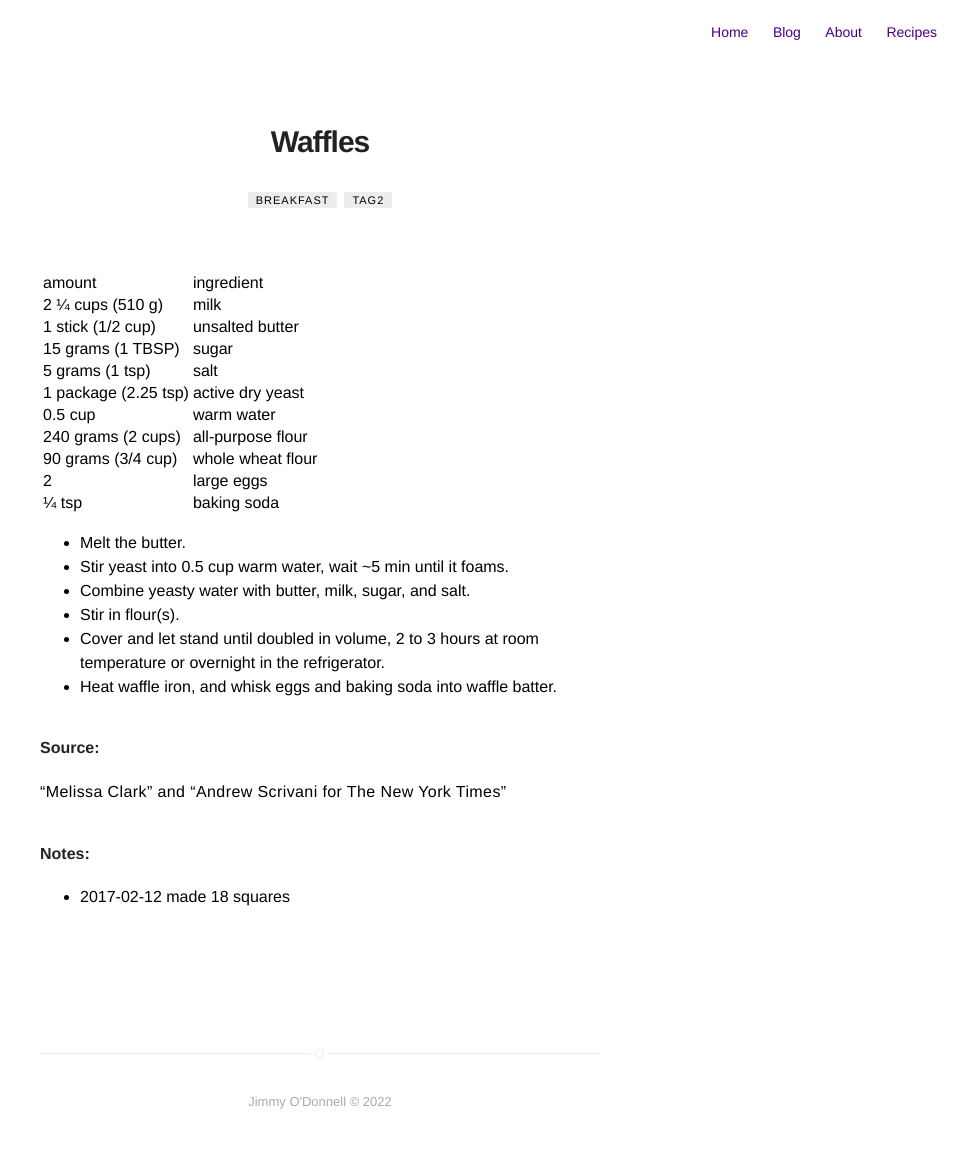
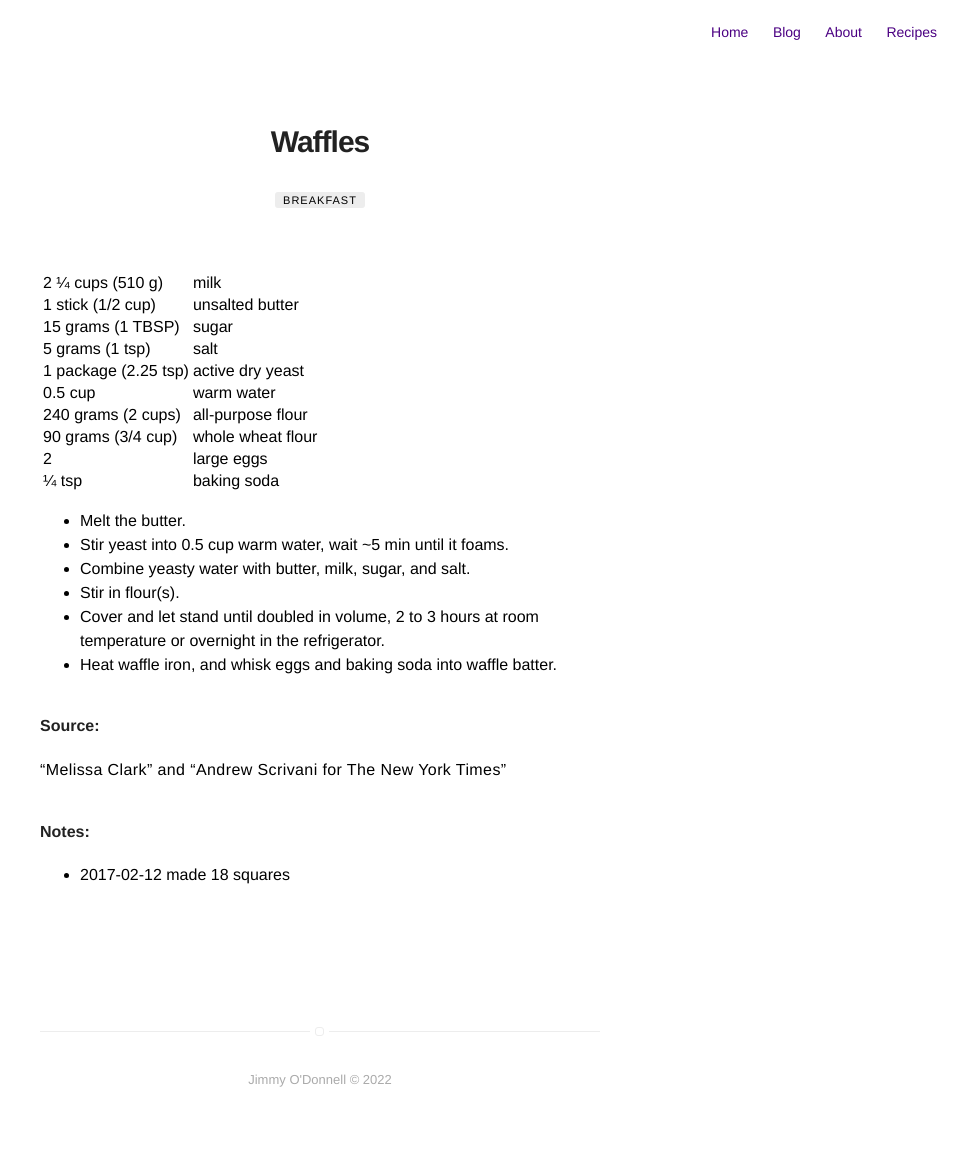
Before and after one commit to jimmyodonnell/jimmyodonnell.github.io, a Jekyll site: the page built from recipes/waffles.md, in a window 1280 px wide. Shown: the whole page, without its empty margins (320-1280 px from the left). Built offline with Jekyll 4.4.1, drawn with Linux system fonts in a browser that asks for light colours; after the commit the page ends 1127 px from its top, so only the background shows below that.

Commit message:
fix tags and ingredients

```diff
--- a/recipes/waffles.md
+++ b/recipes/waffles.md
@@ -4,12 +4,11 @@ category: blog
 title: Waffles
 excerpt:
 modified: 2022-08-02
-tags: [breakfast, tag2]
+tags: [breakfast]
 comments: false
 ---
 
 | ---------- | ------ |
-| amount | ingredient |
 | 2 ¼ cups (510 g) | milk |
 | 1 stick (1/2 cup) | unsalted butter |
 | 15 grams (1 TBSP) | sugar |
```
